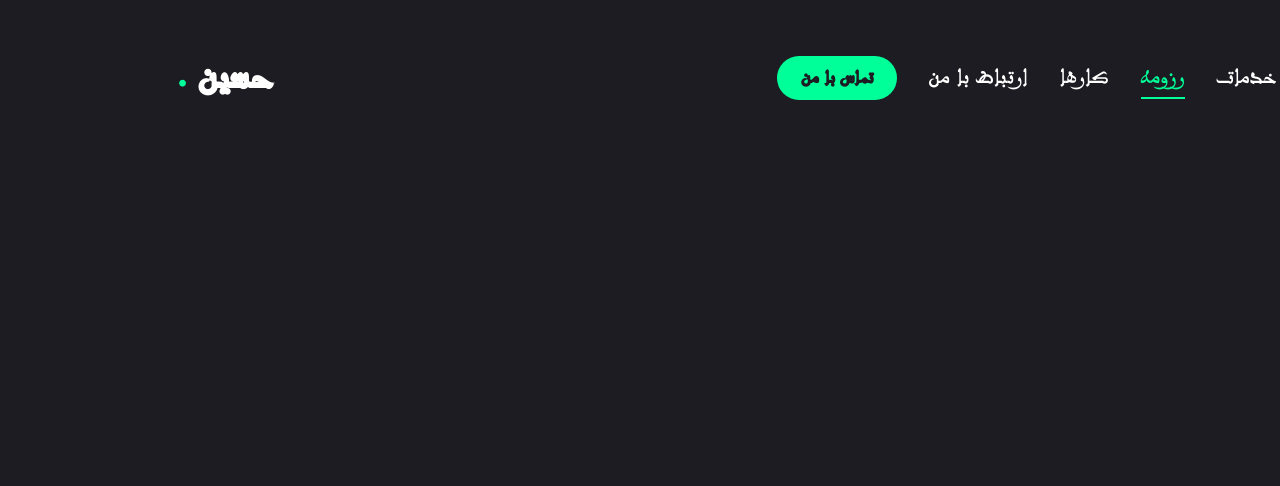
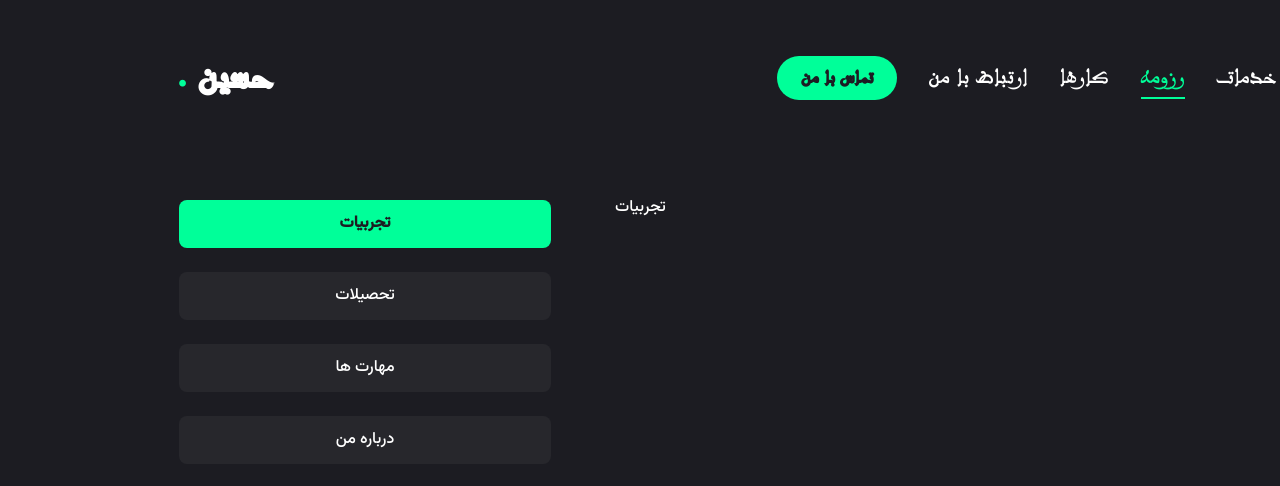
Before and after one commit to Hossein1371za/aboutme-nextjs-tailwind-shadcn, a Next.js app: page /resume in a window 1280 px wide. Shown: the top 486 px of the page. Built offline with nearby package versions, Linux system fonts and the light colour scheme.

Commit message:
resume title

```diff
--- a/app/resume/page.jsx
+++ b/app/resume/page.jsx
@@ -149,19 +149,47 @@ const skills = {
   ],
 };
 
-import { Tabs, TabsContent, TabsList, TabsTrigger } from "@radix-ui/react-tabs";
+import { Tabs, TabsContent, TabsList, TabsTrigger } from "@/components/ui/tabs";
 import {
   Tooltip,
   TooltipContent,
   TooltipProvider,
   TooltipTrigger,
 } from "@radix-ui/react-tooltip";
-import { ScrollArea } from "@radix-ui/react-scroll-area";
-import {motion} from "framer-motion"
-
+import { ScrollArea } from "@/components/ui/tooltip";
+import { motion } from "framer-motion";
 
 const Resume = () => {
-  return <div>resume page</div>;
+  return (
+    <motion.div
+      initial={{ opacity: 0 }}
+      animate={{
+        opacity: 1,
+        transition: { delay: 2.4, duration: 0.4, ease: "easeIn" },
+      }}
+      className="min-h-[80vh] flex items-center justify-center py-12 xl:py-0"
+    >
+      <div className="container mx-auto">
+        <Tabs
+          defaultValue="تجربیات"
+          className="flex flex-col xl:flex-row gap-[60px]"
+        >
+          <TabsList className="flex flex-col w-full max-w-[380px] mx-auto xl:mx-0 gap-6">
+            <TabsTrigger value="تجربیات">تجربیات</TabsTrigger>
+            <TabsTrigger value="تحصیلات">تحصیلات</TabsTrigger>
+            <TabsTrigger value="مهارت ها">مهارت ها</TabsTrigger>
+            <TabsTrigger value="درباره من">درباره من</TabsTrigger>
+          </TabsList>
+          {/* content */}
+          <div className="min-h-[70vh] w-full">
+            <TabsContent value="تجربیات" className="w-full">
+              تجربیات
+            </TabsContent>
+          </div>
+        </Tabs>
+      </div>
+    </motion.div>
+  );
 };
 
 export default Resume;
--- a/components/ui/tabs.jsx
+++ b/components/ui/tabs.jsx
@@ -1,43 +1,43 @@
-"use client"
+"use client";
 
-import * as React from "react"
-import * as TabsPrimitive from "@radix-ui/react-tabs"
+import * as React from "react";
+import * as TabsPrimitive from "@radix-ui/react-tabs";
 
-import { cn } from "@/lib/utils"
+import { cn } from "@/lib/utils";
 
-const Tabs = TabsPrimitive.Root
+const Tabs = TabsPrimitive.Root;
 
 const TabsList = React.forwardRef(({ className, ...props }, ref) => (
   <TabsPrimitive.List
     ref={ref}
-    className={cn(
-      "inline-flex h-10 items-center justify-center rounded-md bg-muted p-1 text-muted-foreground",
-      className
-    )}
-    {...props} />
-))
-TabsList.displayName = TabsPrimitive.List.displayName
+    className={cn("inline-flex h-auto rounded-md p-1 text-primary", className)}
+    {...props}
+  />
+));
+TabsList.displayName = TabsPrimitive.List.displayName;
 
 const TabsTrigger = React.forwardRef(({ className, ...props }, ref) => (
   <TabsPrimitive.Trigger
     ref={ref}
     className={cn(
-      "inline-flex items-center justify-center whitespace-nowrap rounded-sm px-3 py-1.5 text-sm font-medium ring-offset-background transition-all focus-visible:outline-none focus-visible:ring-2 focus-visible:ring-ring focus-visible:ring-offset-2 disabled:pointer-events-none disabled:opacity-50 data-[state=active]:bg-background data-[state=active]:text-foreground data-[state=active]:shadow-sm",
+      "inline-flex items-center w-full bg-[#27272c] justify-center whitespace-nowrap text-white rounded-lg p-3 text-balance font-medium ring-offset-white transition-all disabled:pointer-events-none disabled:opacity-50 focus-visible:ring-ring  data-[state=active]:bg-accent data-[state=active]:text-primary data-[state=active]:font-bold data-[state=active]:shadow-sm",
       className
     )}
-    {...props} />
-))
-TabsTrigger.displayName = TabsPrimitive.Trigger.displayName
+    {...props}
+  />
+));
+TabsTrigger.displayName = TabsPrimitive.Trigger.displayName;
 
 const TabsContent = React.forwardRef(({ className, ...props }, ref) => (
   <TabsPrimitive.Content
     ref={ref}
     className={cn(
-      "mt-2 ring-offset-background focus-visible:outline-none focus-visible:ring-2 focus-visible:ring-ring focus-visible:ring-offset-2",
+      "min-h-[400px] ring-offset-background focus-visible:outline-none focus-visible:ring-2 focus-visible:ring-ring focus-visible:ring-offset-2",
       className
     )}
-    {...props} />
-))
-TabsContent.displayName = TabsPrimitive.Content.displayName
+    {...props}
+  />
+));
+TabsContent.displayName = TabsPrimitive.Content.displayName;
 
-export { Tabs, TabsList, TabsTrigger, TabsContent }
+export { Tabs, TabsList, TabsTrigger, TabsContent };
```
